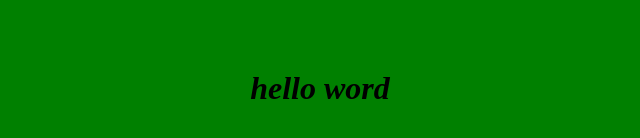
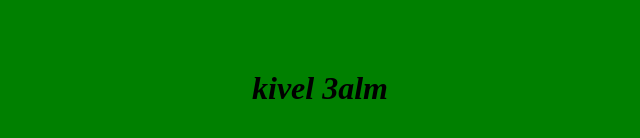
Before and after one commit to Med-Said/div, a plain HTML site: page index.html in a window 1280 px wide. Shown: the part 330-468 px from the top of the page, 320-960 px from the left. Drawn offline with Linux system fonts and the light colour scheme.

Commit message:
kivel 3alm

```diff
--- a/index.html
+++ b/index.html
@@ -16,6 +16,6 @@
 	</style>
 	</head>
 	<body>
-		<h1> hello word</h1>
+		<h1>kivel 3alm</h1>
 	</body>
 </html>
```
